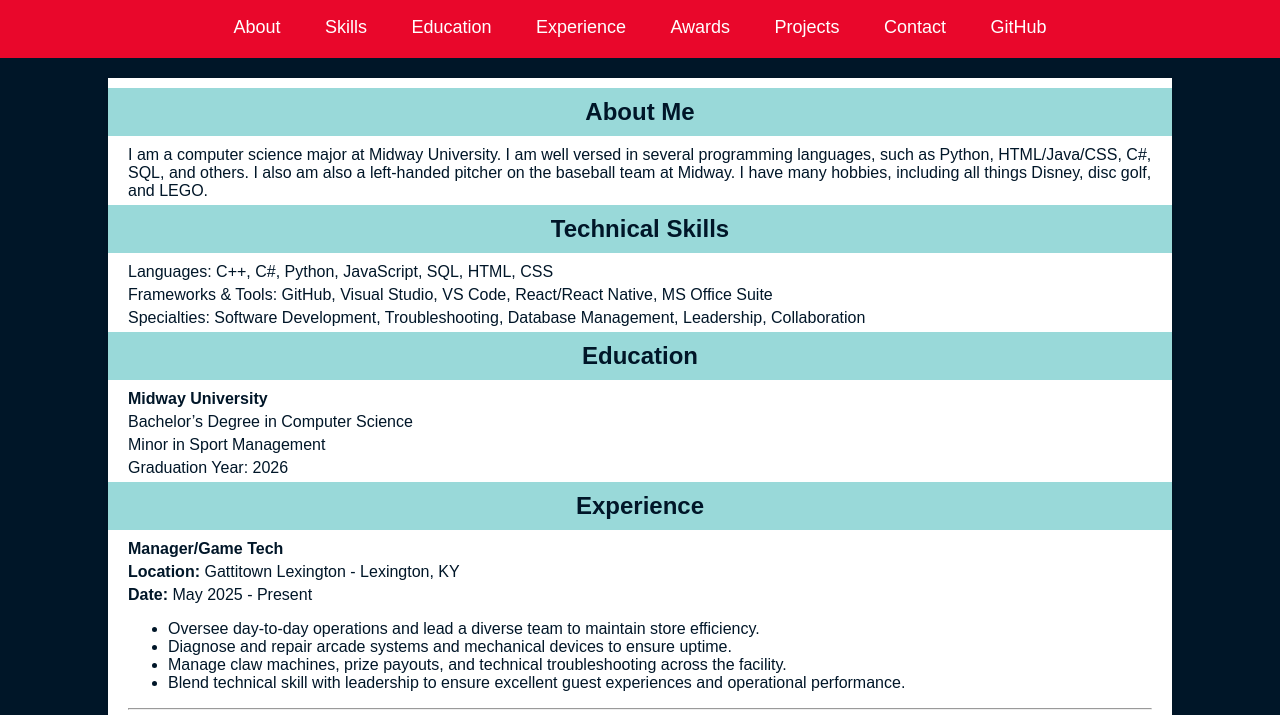
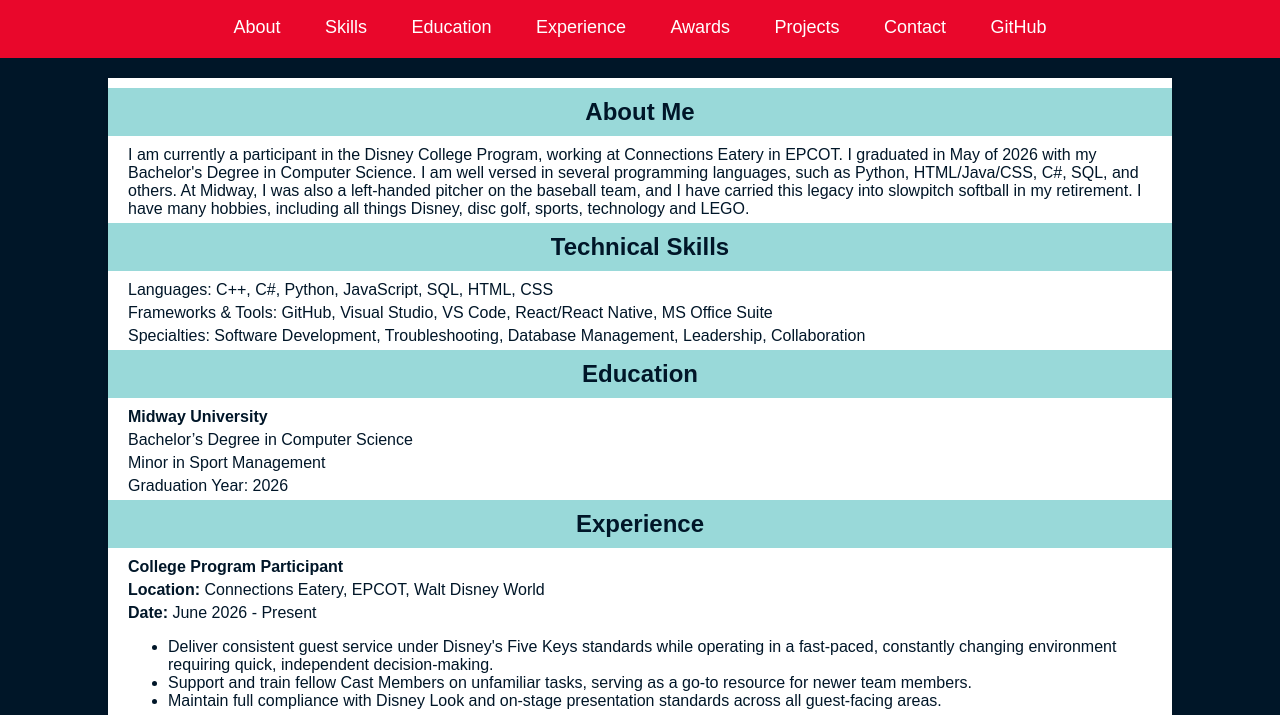
Before and after one commit to mpoe21/CV, a plain HTML site: page index.html in a window 1280 px wide. Shown: the part 75-790 px from the top of the page. Drawn offline with Linux system fonts and the light colour scheme.

Commit message:
Revise CV content and update experience section
Updated personal information and experience details in the CV.

```diff
--- a/index.html
+++ b/index.html
@@ -27,9 +27,9 @@
         <div id="about" class="section">
             <h2>About Me</h2>
             <p>
-                I am a computer science major at Midway University. I am well versed in several programming languages,
-                such as Python, HTML/Java/CSS, C#, SQL, and others. I also am also a left-handed pitcher on the baseball team at Midway.
-                I have many hobbies, including all things Disney, disc golf, and LEGO.
+                I am currently a participant in the Disney College Program, working at Connections Eatery in EPCOT. I graduated in May of 2026 with my Bachelor's Degree in Computer Science. I am well versed in several programming languages,
+                such as Python, HTML/Java/CSS, C#, SQL, and others. At Midway, I was also a left-handed pitcher on the baseball team, and I have carried this legacy into slowpitch softball in my retirement.
+                I have many hobbies, including all things Disney, disc golf, sports, technology and LEGO.
             </p>
         </div>
 
@@ -50,9 +50,27 @@
 
         <div id="experience" class="section">
             <h2>Experience</h2>
+			<p><strong>College Program Participant</strong></p>
+            <p><strong>Location:</strong> Connections Eatery, EPCOT, Walt Disney World</p>
+            <p><strong>Date:</strong> June 2026 - Present</p>
+            <ul>
+                <li>
+                    Deliver consistent guest service under Disney's Five Keys standards
+					while operating in a fast-paced, constantly changing environment requiring quick, independent decision-making.
+                </li>
+                <li>
+                    Support and train fellow Cast Members on unfamiliar tasks, serving as a go-to resource for newer team members.
+                </li>
+                <li>
+                    Maintain full compliance with Disney Look and on-stage presentation standards across all guest-facing areas.
+                </li>
+            </ul>
+
+			<hr>
+
             <p><strong>Manager/Game Tech</strong></p>
             <p><strong>Location:</strong> Gattitown Lexington - Lexington, KY</p>
-            <p><strong>Date:</strong> May 2025 - Present</p>
+            <p><strong>Date:</strong> May 2025 - May 2026</p>
             <ul>
                 <li>
                     Oversee day-to-day operations and lead a diverse team to
```
